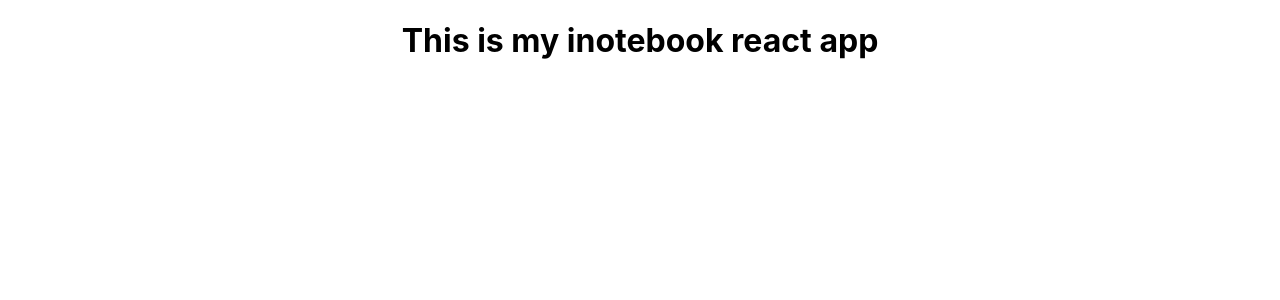
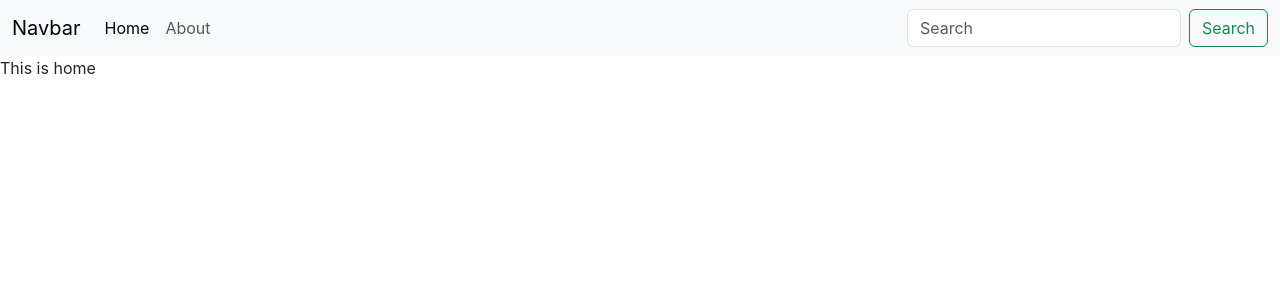
Before and after one commit to Aditya261201/inotebook, a React (Create React App) app: page / in a window 1280 px wide. Shown: the top 300 px of the page. Built offline with nearby package versions, Linux system fonts and the light colour scheme; the HTML template or start-up script is replaced by a standard one.

Commit message:
12th commit - Creating Navbar and Routes

```diff
--- a/public/index.html
+++ b/public/index.html
@@ -10,34 +10,13 @@
       content="Web site created using create-react-app"
     />
     <link rel="apple-touch-icon" href="%PUBLIC_URL%/logo192.png" />
-    <!--
-      manifest.json provides metadata used when your web app is installed on a
-      user's mobile device or desktop. See https://developers.google.com/web/fundamentals/web-app-manifest/
-    -->
     <link rel="manifest" href="%PUBLIC_URL%/manifest.json" />
-    <!--
-      Notice the use of %PUBLIC_URL% in the tags above.
-      It will be replaced with the URL of the `public` folder during the build.
-      Only files inside the `public` folder can be referenced from the HTML.
-
-      Unlike "/favicon.ico" or "favicon.ico", "%PUBLIC_URL%/favicon.ico" will
-      work correctly both with client-side routing and a non-root public URL.
-      Learn how to configure a non-root public URL by running `npm run build`.
-    -->
-    <title>React App</title>
+    <title>iNotebook-Your notes here</title>
+    <link href="https://cdn.jsdelivr.net/npm/bootstrap@5.3.0-alpha1/dist/css/bootstrap.min.css" rel="stylesheet" integrity="sha384-GLhlTQ8iRABdZLl6O3oVMWSktQOp6b7In1Zl3/Jr59b6EGGoI1aFkw7cmDA6j6gD" crossorigin="anonymous">
   </head>
   <body>
     <noscript>You need to enable JavaScript to run this app.</noscript>
     <div id="root"></div>
-    <!--
-      This HTML file is a template.
-      If you open it directly in the browser, you will see an empty page.
-
-      You can add webfonts, meta tags, or analytics to this file.
-      The build step will place the bundled scripts into the <body> tag.
-
-      To begin the development, run `npm start` or `yarn start`.
-      To create a production bundle, use `npm run build` or `yarn build`.
-    -->
+    <script src="https://cdn.jsdelivr.net/npm/bootstrap@5.3.0-alpha1/dist/js/bootstrap.bundle.min.js" integrity="sha384-w76AqPfDkMBDXo30jS1Sgez6pr3x5MlQ1ZAGC+nuZB+EYdgRZgiwxhTBTkF7CXvN" crossorigin="anonymous"></script>
   </body>
 </html>
--- a/src/App.js
+++ b/src/App.js
@@ -1,10 +1,27 @@
 import './App.css';
+import {
+  BrowserRouter,
+  Route, Routes
+} from 'react-router-dom'
+import Navbar from './Components/Navbar';
+import Home from './Components/Home';
+import About from './Components/About';
+
+
+
 
 function App() {
   return (
-    <div className="App">
-      <h1>This is my inotebook react app</h1>
-    </div>
+    <>
+      <BrowserRouter>
+      <Navbar/>
+        <Routes>
+        <Route exact path="/" element={<Home/>}/>
+        <Route exact path="/about" element={<About/>}/>
+        {/* <Route exact path="/users" element={<Users/>}/> */}
+        </Routes>
+      </BrowserRouter>
+    </>
   );
 }
 
--- /dev/null
+++ b/src/Components/About.js
@@ -0,0 +1,9 @@
+import React from 'react'
+
+const About = () => {
+    return (
+        <div>this is about</div>
+    )
+}
+
+export default About
--- /dev/null
+++ b/src/Components/Home.js
@@ -0,0 +1,11 @@
+import React from 'react'
+
+const Home = () => {
+    return (
+        <div>
+            This is home
+        </div>
+    )
+}
+
+export default Home
--- /dev/null
+++ b/src/Components/Navbar.js
@@ -0,0 +1,33 @@
+import React from 'react'
+import {Link} from 'react-router-dom'
+
+
+
+const Navbar = () => {
+    return (
+        <nav className="navbar navbar-expand-lg bg-body-tertiary">
+            <div className="container-fluid">
+                <Link className="navbar-brand" to="/">Navbar</Link>
+                <button className="navbar-toggler" type="button" data-bs-toggle="collapse" data-bs-target="#navbarSupportedContent" aria-controls="navbarSupportedContent" aria-expanded="false" aria-label="Toggle navigation">
+                    <span className="navbar-toggler-icon"></span>
+                </button>
+                <div className="collapse navbar-collapse" id="navbarSupportedContent">
+                    <ul className="navbar-nav me-auto mb-2 mb-lg-0">
+                        <li className="nav-item">
+                            <Link className="nav-link active" aria-current="page" to="/">Home</Link>
+                        </li>
+                        <li className="nav-item">
+                            <Link className="nav-link" to="/about">About</Link>
+                        </li>
+                    </ul>
+                    <form className="d-flex" role="search">
+                        <input className="form-control me-2" type="search" placeholder="Search" aria-label="Search"/>
+                            <button className="btn btn-outline-success" type="submit">Search</button>
+                    </form>
+                </div>
+            </div>
+        </nav>
+    )
+}
+
+export default Navbar
```
